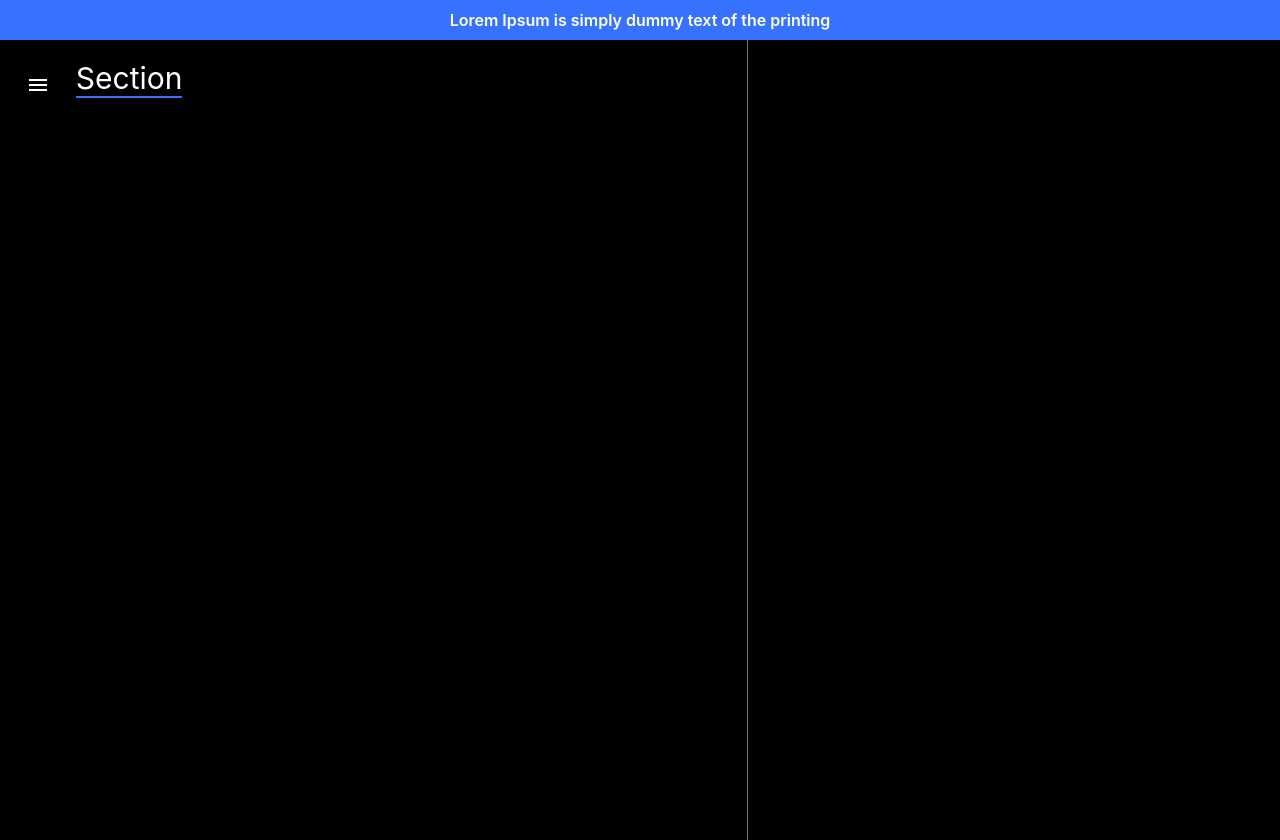
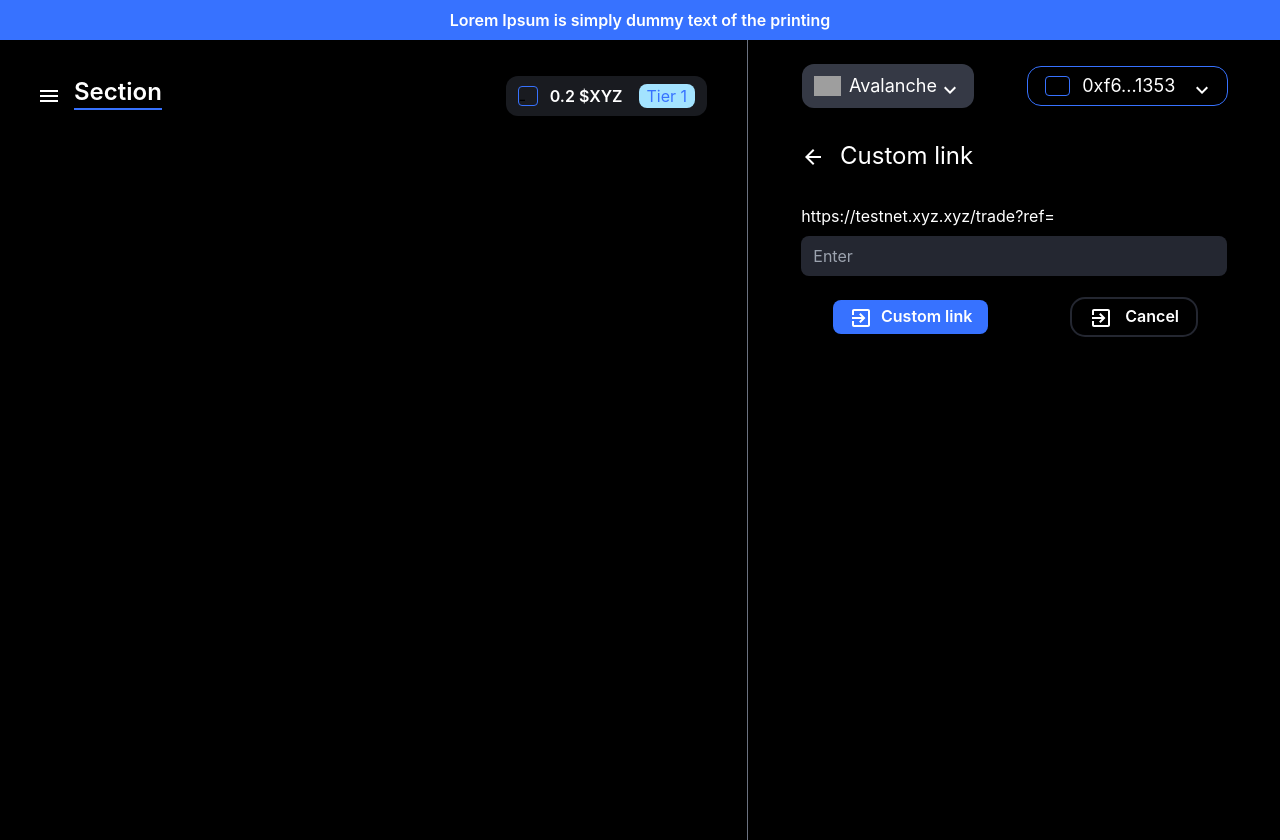
Before and after one commit to mdmahirfaisal/Nureture-Labs, a Next.js app: page / in a window 1280 px wide. Built offline with nearby package versions, Linux system fonts and the light colour scheme; grey boxes are pictures that could not be loaded.

Commit message:
right sidebar completed and main content started

```diff
--- a/components/Dashboard/DashboardLayout.js
+++ b/components/Dashboard/DashboardLayout.js
@@ -3,7 +3,6 @@ import { Box } from '@mui/material';
 import { styled, useTheme } from '@mui/material/styles';
 import Drawer from '@mui/material/Drawer';
 import IconButton from '@mui/material/IconButton';
-import MenuIcon from '@mui/icons-material/Menu';
 import { SideBarItem } from '../SideBarItem/SideBarItem';
 import AppsIcon from '@mui/icons-material/Apps';
 import GraphicEqIcon from '@mui/icons-material/GraphicEq';
@@ -19,6 +18,8 @@ import KeyboardBackspaceIcon from '@mui/icons-material/KeyboardBackspace';
 import LanguageIcon from '@mui/icons-material/Language';
 import DarkModeIcon from '@mui/icons-material/DarkMode';
 import Brightness1Icon from '@mui/icons-material/Brightness1';
+import RightSideBar from '../RightSideBar/RightSideBar';
+import MainContent from '../MainContent/MainContent';
 
 const items = [
     {
@@ -107,8 +108,7 @@ const DashboardLayout = () => {
         setOpen(false);
     };
 
-    ///// Side bar content/////
-
+    ///// Sidebar content/////
     const content = (
         <>
             <Box sx={{ display: 'flex', flexDirection: 'column', height: '100%', color: 'white', }} >
@@ -168,18 +168,15 @@ const DashboardLayout = () => {
 
                 {/* Dashboard main */}
                 <Main open={open} className="bg-black min-h-screen">
+                    {/* Main content middle */}
                     <div className='grid grid-cols-12'>
                         <div className="col-span-7 pt-5">
-                            <IconButton
-                                onClick={handleDrawerOpen}
-                                edge="start"
-                                sx={{ marginX: "15px", width: "6%", ...(open && { display: 'none' }) }}>
-                                <MenuIcon className="text-4xl text-white" />
-                            </IconButton>
-                            <h2 className={`${open && "ml-8"} ${'text-3xl text-white inline-block border-b-2 border-[#3772FF]'}`}>Section</h2>
+                            <MainContent handleDrawerOpen={handleDrawerOpen} open={open} />
                         </div>
+
+                        {/* Right Side bar  */}
                         <div className="col-span-5 border-l border-gray-500 min-h-screen">
-
+                            <RightSideBar />
                         </div>
                     </div>
                 </Main>
--- /dev/null
+++ b/components/MainContent/MainContent.js
@@ -0,0 +1,32 @@
+import { IconButton } from '@mui/material';
+import React from 'react';
+import MenuIcon from '@mui/icons-material/Menu';
+
+
+const MainContent = ({ handleDrawerOpen, open }) => {
+    return (
+        <>
+            <div className='flex items-center flex-wrap justify-between mt-4 px-10'>
+                <div>
+                    <IconButton
+                        onClick={handleDrawerOpen}
+                        edge="start"
+                        sx={{ marginRight: "5px", ...(open && { display: 'none' }) }}>
+                        <MenuIcon className="text-4xl text-white" />
+                    </IconButton>
+                    <h2 className='text-2xl text-white font-semibold inline-block border-b-2 border-[#3772FF]'>Section</h2>
+                </div>
+
+                <div className='flex items-center justify-around bg-[#191B20] rounded-xl px-3 py-2'>
+                    <span className='h-5 w-5 mr-3  text-black border-solid border  py-0 border-[#3772FF] rounded'>-</span>
+                    <h5 className='text-white font-semibold'>0.2 $XYZ</h5>
+
+                    <span className='rounded-lg px-2 ml-4 py-0 text-[#3772FF] bg-[#A3E3FF]'>Tier 1</span>
+
+                </div>
+            </div>
+        </>
+    );
+};
+
+export default MainContent;
--- /dev/null
+++ b/components/RightSideBar/RightSideBar.js
@@ -0,0 +1,56 @@
+import React from 'react';
+import KeyboardArrowDownIcon from '@mui/icons-material/KeyboardArrowDown';
+import ArrowBackIcon from '@mui/icons-material/ArrowBack';
+import ExitToAppIcon from '@mui/icons-material/ExitToApp';
+
+const RightSideBar = () => {
+
+    const [avalanche, setAvalanche] = React.useState('');
+    const [customLink, setCustomLink] = React.useState('');
+    console.log(avalanche, customLink)
+
+
+    return (
+        <>
+            <div className='flex items-center flex-wrap justify-evenly mt-6'>
+                <div className="flex items-center text-white px-3 bg-[#353945] rounded-xl">
+
+                    <img src="https://raw.githubusercontent.com/akshita151199/APIs/main/avax.png" alt="Avax" className='object-fill h-5 w-7 mr-2' />
+
+                    <select className="form-select appearance-none block w-full py-2 text-lg font-normal text-white bg-[#353945]  ease-in-out m-0  focus:outline-none" onChange={e => setAvalanche(e.target.value)}>
+                        <option selected>Avalanche  </option>
+                        <option value="1">One</option>
+                        <option value="2">Two</option>
+                        <option value="3">Three</option>
+                    </select>
+                    <KeyboardArrowDownIcon className='text-white mt-2' />
+                </div>
+
+
+                <div className="flex items-center text-white px-3 outline outline-offset-1 outline-1 outline-[#3772FF] rounded-xl">
+
+                    <span className='h-5 w-10 ml-1 mr-3 bg-black text-black border-solid border  py-0 border-[#3772FF] rounded'>-</span>
+
+                    <select className="form-select appearance-none block w-full py-1 text-lg font-normal text-white bg-black  ease-in-out m-0  focus:outline-none" onChange={e => setAvalanche(e.target.value)}>
+                        <option selected>0xf6...1353  </option>
+                        <option value="1">One</option>
+                        <option value="2">Two</option>
+                        <option value="3">Three</option>
+                    </select>
+                    <KeyboardArrowDownIcon className='text-white mt-2' />
+                </div>
+            </div>
+            <h5 className='text-white mt-8 text-2xl' style={{ marginLeft: '10%' }}><ArrowBackIcon className='mr-2' />  Custom link</h5>
+            <h5 className='mt-8 text-white ' style={{ marginLeft: '10%' }}>https://testnet.xyz.xyz/trade?ref=</h5>
+
+            <input onChange={e => setCustomLink(e.target.value)} type="text" placeholder='Enter' className='h-10 px-3 text-[#808191] rounded-lg mt-2 bg-[#242731]' style={{ marginLeft: '10%', width: '80%' }} />
+
+            <div className='flex items-center flex-wrap justify-evenly mt-6'>
+                <button className='rounded-lg text-white bg-[#3772FF] font-semibold px-4 py-1'><ExitToAppIcon className='mr-1' /> Custom link</button>
+                <button className='rounded-lg text-white bg-black outline outline-offset-1 outline-2 outline-[#242731] rounded-xl font-semibold px-4 py-1'><ExitToAppIcon className='mr-2' /> Cancel</button>
+            </div>
+        </>
+    );
+};
+
+export default RightSideBar;
```
